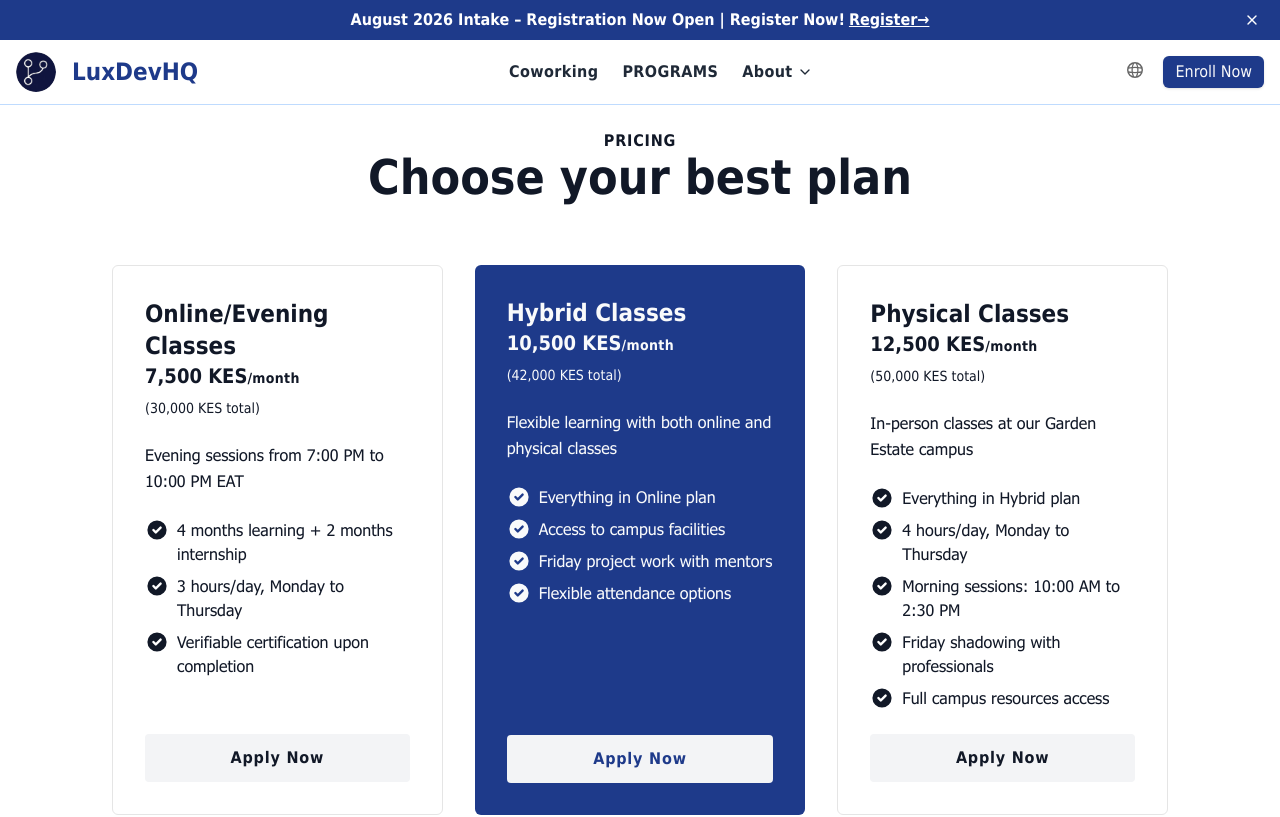
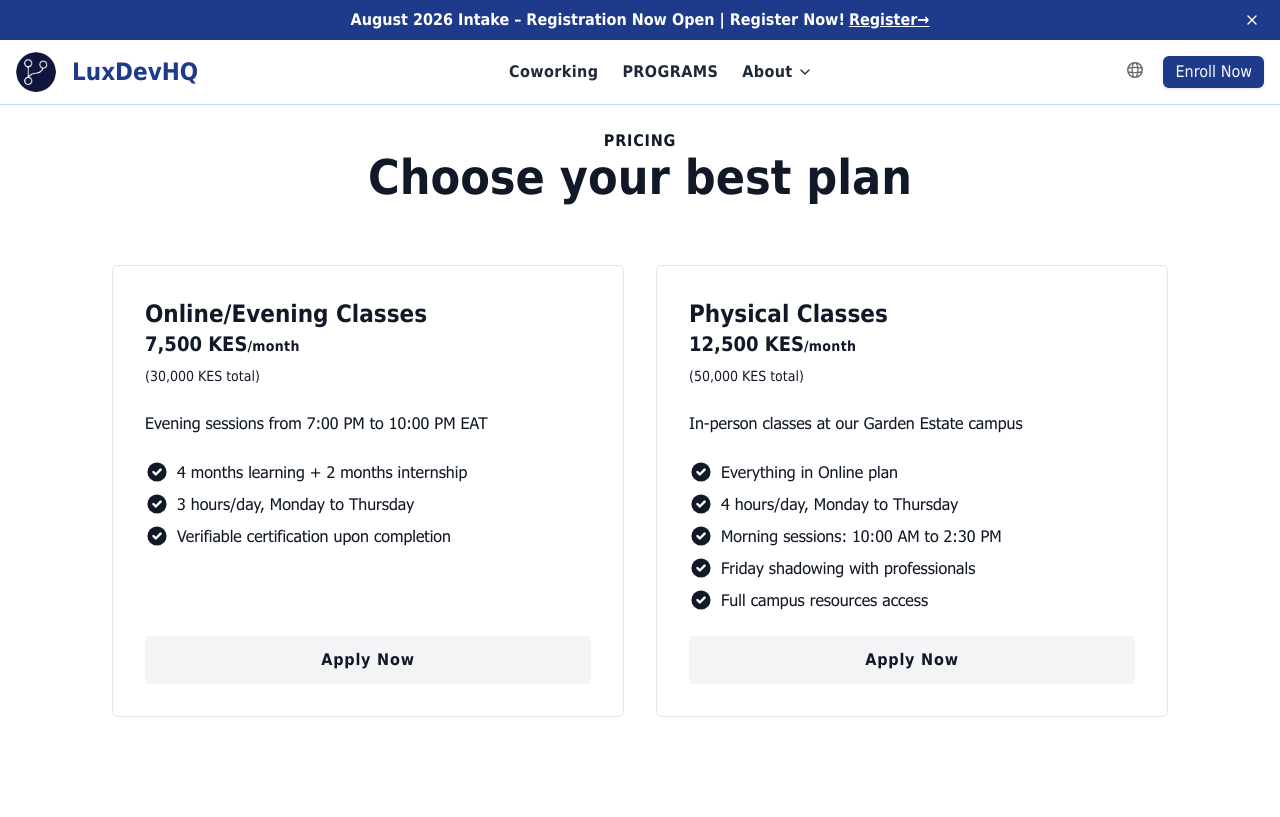
Before and after one commit to HarunMbaabu/luxlearnwithai, a Next.js app: page /pricing in a window 1280 px wide. Shown: the top 817 px of the page. Built offline with nearby package versions, Linux system fonts and the light colour scheme.

Commit message:
Remove hybrid class offering

```diff
--- a/src/app/pricing/page.js
+++ b/src/app/pricing/page.js
@@ -34,7 +34,7 @@ const page = () => {
               </h2>
             </div>
             <div className="flex flex-wrap items-stretch px-4">
-              <div className="flex w-full mb-8 sm:px-4 md:w-1/2 lg:w-1/3 lg:mb-0">
+              <div className="flex w-full mb-8 sm:px-4 md:w-1/2 lg:mb-0">
                 <div className="flex flex-grow flex-col p-6 space-y-6 rounded-md border sm:p-8 dark:bg-gray-50">
                   <div className="space-y-2">
                     <h4 className="text-2xl font-bold">
@@ -106,92 +106,7 @@ const page = () => {
                 </div>
               </div>
 
-              <div className="flex w-full mb-8 sm:px-4 md:w-1/2 lg:w-1/3 lg:mb-0">
-                <div className="flex flex-grow flex-col p-6 space-y-6 rounded-md sm:p-8 bg-blue-900 dark:bg-violet-600 text-gray-50">
-                  <div className="space-y-2">
-                    <h4 className="text-2xl font-bold">Hybrid Classes</h4>
-                    <span className="text-xl font-bold">
-                      10,500 KES
-                      <span className="text-sm tracking-wide">/month</span>
-                    </span>
-                    <p className="text-sm font-medium">(42,000 KES total)</p>
-                  </div>
-                  <p className="leading-relaxed">
-                    Flexible learning with both online and physical classes
-                  </p>
-                  <ul className="flex-1 space-y-2">
-                    <li className="flex items-center space-x-2">
-                      <svg
-                        xmlns="http://www.w3.org/2000/svg"
-                        viewBox="0 0 20 20"
-                        fill="currentColor"
-                        className="flex-shrink-0 w-6 h-6"
-                      >
-                        <path
-                          fillRule="evenodd"
-                          d="M10 18a8 8 0 100-16 8 8 0 000 16zm3.707-9.293a1 1 0 00-1.414-1.414L9 10.586 7.707 9.293a1 1 0 00-1.414 1.414l2 2a1 1 0 001.414 0l4-4z"
-                          clipRule="evenodd"
-                        ></path>
-                      </svg>
-                      <span>Everything in Online plan</span>
-                    </li>
-                    <li className="flex items-center space-x-2">
-                      <svg
-                        xmlns="http://www.w3.org/2000/svg"
-                        viewBox="0 0 20 20"
-                        fill="currentColor"
-                        className="flex-shrink-0 w-6 h-6"
-                      >
-                        <path
-                          fillRule="evenodd"
-                          d="M10 18a8 8 0 100-16 8 8 0 000 16zm3.707-9.293a1 1 0 00-1.414-1.414L9 10.586 7.707 9.293a1 1 0 00-1.414 1.414l2 2a1 1 0 001.414 0l4-4z"
-                          clipRule="evenodd"
-                        ></path>
-                      </svg>
-                      <span>Access to campus facilities</span>
-                    </li>
-                    <li className="flex items-center space-x-2">
-                      <svg
-                        xmlns="http://www.w3.org/2000/svg"
-                        viewBox="0 0 20 20"
-                        fill="currentColor"
-                        className="flex-shrink-0 w-6 h-6"
-                      >
-                        <path
-                          fillRule="evenodd"
-                          d="M10 18a8 8 0 100-16 8 8 0 000 16zm3.707-9.293a1 1 0 00-1.414-1.414L9 10.586 7.707 9.293a1 1 0 00-1.414 1.414l2 2a1 1 0 001.414 0l4-4z"
-                          clipRule="evenodd"
-                        ></path>
-                      </svg>
-                      <span>Friday project work with mentors</span>
-                    </li>
-                    <li className="flex items-center space-x-2">
-                      <svg
-                        xmlns="http://www.w3.org/2000/svg"
-                        viewBox="0 0 20 20"
-                        fill="currentColor"
-                        className="flex-shrink-0 w-6 h-6"
-                      >
-                        <path
-                          fillRule="evenodd"
-                          d="M10 18a8 8 0 100-16 8 8 0 000 16zm3.707-9.293a1 1 0 00-1.414-1.414L9 10.586 7.707 9.293a1 1 0 00-1.414 1.414l2 2a1 1 0 001.414 0l4-4z"
-                          clipRule="evenodd"
-                        ></path>
-                      </svg>
-                      <span>Flexible attendance options</span>
-                    </li>
-                  </ul>
-                  <button
-                    type="button"
-                    onClick={() => openForm("Hybrid Classes")}
-                    className="inline-block w-full px-5 py-3 font-bold tracking-wider text-center rounded bg-gray-100 text-blue-900 dark:text-violet-600"
-                  >
-                    Apply Now
-                  </button>
-                </div>
-              </div>
-
-              <div className="flex w-full mb-8 sm:px-4 md:w-1/2 lg:w-1/3 lg:mb-0">
+              <div className="flex w-full mb-8 sm:px-4 md:w-1/2 lg:mb-0">
                 <div className="flex flex-grow flex-col p-6 space-y-6 rounded-md border sm:p-8 dark:bg-gray-50">
                   <div className="space-y-2">
                     <h4 className="text-2xl font-bold">Physical Classes</h4>
@@ -218,7 +133,7 @@ const page = () => {
                           clipRule="evenodd"
                         ></path>
                       </svg>
-                      <span>Everything in Hybrid plan</span>
+                      <span>Everything in Online plan</span>
                     </li>
                     <li className="flex items-start space-x-2">
                       <svg
--- a/src/components/FullProgramForm.jsx
+++ b/src/components/FullProgramForm.jsx
@@ -197,7 +197,7 @@ const countries = [
 ];
 
 const genders = ["Male", "Female"];
-const modes = ["Online Classes", "Hybrid Classes", "Physical Classes"];
+const modes = ["Online Classes", "Physical Classes"];
 const tracks = ["Data Analytics, Data Science and AI", "Data Engineering"];
 
 const sources = [
@@ -225,7 +225,6 @@ const MONTHS = 4;
 
 const MODE_MONTHLY_KES = {
   "Online Classes": 7500,
-  "Hybrid Classes": 10500,
   "Physical Classes": 12500,
 };
 
--- a/src/components/FullProgramMonthlyForm.jsx
+++ b/src/components/FullProgramMonthlyForm.jsx
@@ -207,11 +207,10 @@ const shortCourses = [
   { name: "SQL for Data Analysis", price: 5500 },
 ];
 
-const modes = ["Online Classes", "Hybrid Classes", "Physical Classes"];
+const modes = ["Online Classes", "Physical Classes"];
 
 const MODE_MONTHLY_KES = {
   "Online Classes": 7500,
-  "Hybrid Classes": 10500,
   "Physical Classes": 12500,
 };
 
--- a/src/components/UniversalEnrollmentForm.jsx
+++ b/src/components/UniversalEnrollmentForm.jsx
@@ -209,11 +209,10 @@ const shortCourses = [
 
 const SHORT_COURSE_TIMES = ["7 PM", "5 AM"];
 
-const modes = ["Online Classes", "Hybrid Classes", "Physical Classes"];
+const modes = ["Online Classes", "Physical Classes"];
 
 const MODE_MONTHLY_KES = {
   "Online Classes": 7500,
-  "Hybrid Classes": 10500,
   "Physical Classes": 12500,
 };
 
--- a/src/components/program-details.jsx
+++ b/src/components/program-details.jsx
@@ -139,7 +139,7 @@ export default function ProgramDetails() {
               <div className="w-1 h-1 rounded-full bg-blue-600 mt-2.5"></div>
               <p className="text-slate-400">
                 <span className="font-medium text-blue-200">Campus location:</span> 1842 Lenana Road, Kilimani, Nairobi (for
-                physical/hybrid classes)
+                physical classes)
               </p>
             </li>
           </ul>
```
